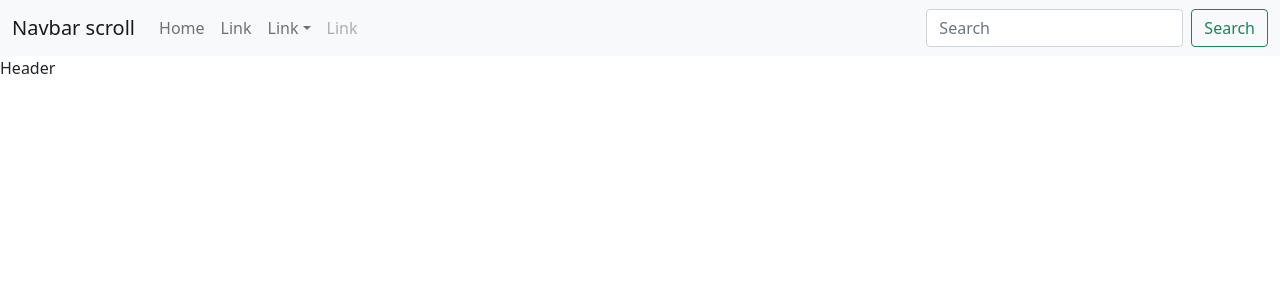
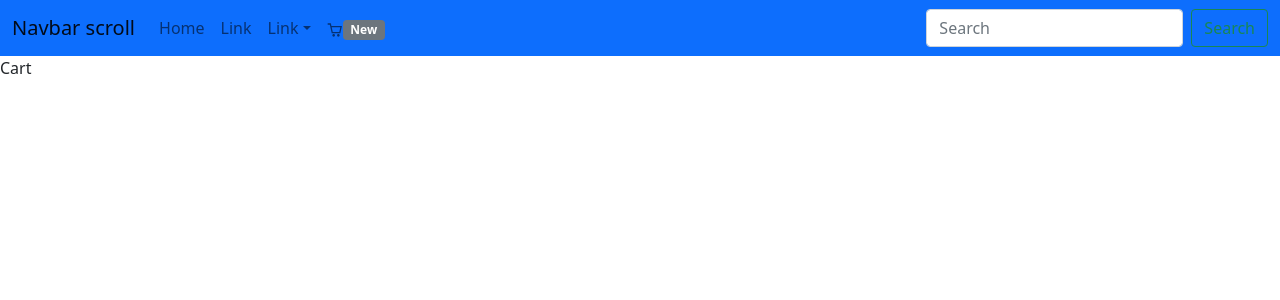
Before and after one commit to mubarek78/shoping_cart_react.js, a React (Create React App) app: page /cart in a window 1280 px wide. Shown: the top 300 px of the page. Built offline with nearby package versions, Linux system fonts and the light colour scheme.

Commit message:
Router setup complited

```diff
--- a/package.json
+++ b/package.json
@@ -10,6 +10,8 @@
     "react": "^18.2.0",
     "react-bootstrap": "^2.4.0",
     "react-dom": "^18.2.0",
+    "react-icons": "^4.4.0",
+    "react-router-dom": "^6.3.0",
     "react-scripts": "5.0.1",
     "web-vitals": "^2.1.4"
   },
--- a/src/App.js
+++ b/src/App.js
@@ -1,14 +1,23 @@
 
 import './App.css';
 import Header from './components/Header';
-import NavB from './components/Navbar';
+import Cart from './components/Cart';
+import Home from './components/Home';
+import {BrowserRouter, Routes, Route} from "react-router-dom";
+
 
 function App() {
   return (
-    <>
-    <NavB />
+    <BrowserRouter>
     <Header />
-    </>
+    <Routes>
+
+        <Route path="/" element={<Home />} />
+        <Route path="/cart" element={<Cart />} />
+        {/* <Route path=":productId" element={<Team />} />     */}
+
+    </Routes>
+  </BrowserRouter>
   );
 }
 
--- /dev/null
+++ b/src/components/Cart.js
@@ -0,0 +1,9 @@
+import React from 'react'
+
+function Cart() {
+  return (
+    <div>Cart</div>
+  )
+}
+
+export default Cart
--- a/src/components/Header.js
+++ b/src/components/Header.js
@@ -1,8 +1,54 @@
 import React from 'react'
+import Button from 'react-bootstrap/Button';
+import Container from 'react-bootstrap/Container';
+import Form from 'react-bootstrap/Form';
+import Nav from 'react-bootstrap/Nav';
+import Navbar from 'react-bootstrap/Navbar';
+import NavDropdown from 'react-bootstrap/NavDropdown';
+import { CgShoppingCart } from 'react-icons/cg';
+import Badge from 'react-bootstrap/Badge';
+
 
 function Header() {
   return (
-    <div>Header</div>
+    <Navbar bg="primary" expand="lg">
+      <Container fluid>
+        <Navbar.Brand href="/">Navbar scroll</Navbar.Brand>
+        <Navbar.Toggle aria-controls="navbarScroll" />
+        <Navbar.Collapse id="navbarScroll">
+          <Nav
+            className="me-auto my-2 my-lg-0"
+            style={{ maxHeight: '100px' }}
+            navbarScroll
+          >
+            <Nav.Link href="#action1">Home</Nav.Link>
+            <Nav.Link href="#action2">Link</Nav.Link>
+            <NavDropdown title="Link" id="navbarScrollingDropdown">
+              <NavDropdown.Item href="#action3">Action</NavDropdown.Item>
+              <NavDropdown.Item href="#action4">
+                Another action
+              </NavDropdown.Item>
+              <NavDropdown.Divider />
+              <NavDropdown.Item href="#action5">
+                Something else here
+              </NavDropdown.Item>
+            </NavDropdown>
+            <Nav.Link href="/cart">
+            <CgShoppingCart /><Badge bg="secondary">New</Badge>
+            </Nav.Link>
+          </Nav>
+          <Form className="d-flex">
+            <Form.Control
+              type="search"
+              placeholder="Search"
+              className="me-2"
+              aria-label="Search"
+            />
+            <Button variant="outline-success">Search</Button>
+          </Form>
+        </Navbar.Collapse>
+      </Container>
+    </Navbar>
   )
 }
 
--- /dev/null
+++ b/src/components/Home.js
@@ -0,0 +1,9 @@
+import React from 'react'
+
+function Home() {
+  return (
+    <div>Home</div>
+  )
+}
+
+export default Home
--- a/src/components/Navbar.js
+++ /dev/null
@@ -1,51 +0,0 @@
-import Button from 'react-bootstrap/Button';
-import Container from 'react-bootstrap/Container';
-import Form from 'react-bootstrap/Form';
-import Nav from 'react-bootstrap/Nav';
-import Navbar from 'react-bootstrap/Navbar';
-import NavDropdown from 'react-bootstrap/NavDropdown';
-
-function NavB() {
-  return (
-    <Navbar bg="light" expand="lg">
-      <Container fluid>
-        <Navbar.Brand href="#">Navbar scroll</Navbar.Brand>
-        <Navbar.Toggle aria-controls="navbarScroll" />
-        <Navbar.Collapse id="navbarScroll">
-          <Nav
-            className="me-auto my-2 my-lg-0"
-            style={{ maxHeight: '100px' }}
-            navbarScroll
-          >
-            <Nav.Link href="#action1">Home</Nav.Link>
-            <Nav.Link href="#action2">Link</Nav.Link>
-            <NavDropdown title="Link" id="navbarScrollingDropdown">
-              <NavDropdown.Item href="#action3">Action</NavDropdown.Item>
-              <NavDropdown.Item href="#action4">
-                Another action
-              </NavDropdown.Item>
-              <NavDropdown.Divider />
-              <NavDropdown.Item href="#action5">
-                Something else here
-              </NavDropdown.Item>
-            </NavDropdown>
-            <Nav.Link href="#" disabled>
-              Link
-            </Nav.Link>
-          </Nav>
-          <Form className="d-flex">
-            <Form.Control
-              type="search"
-              placeholder="Search"
-              className="me-2"
-              aria-label="Search"
-            />
-            <Button variant="outline-success">Search</Button>
-          </Form>
-        </Navbar.Collapse>
-      </Container>
-    </Navbar>
-  );
-}
-
-export default NavB;
```
Also changed, not shown: 1 other file (tests, documents, lock files or other folders).
